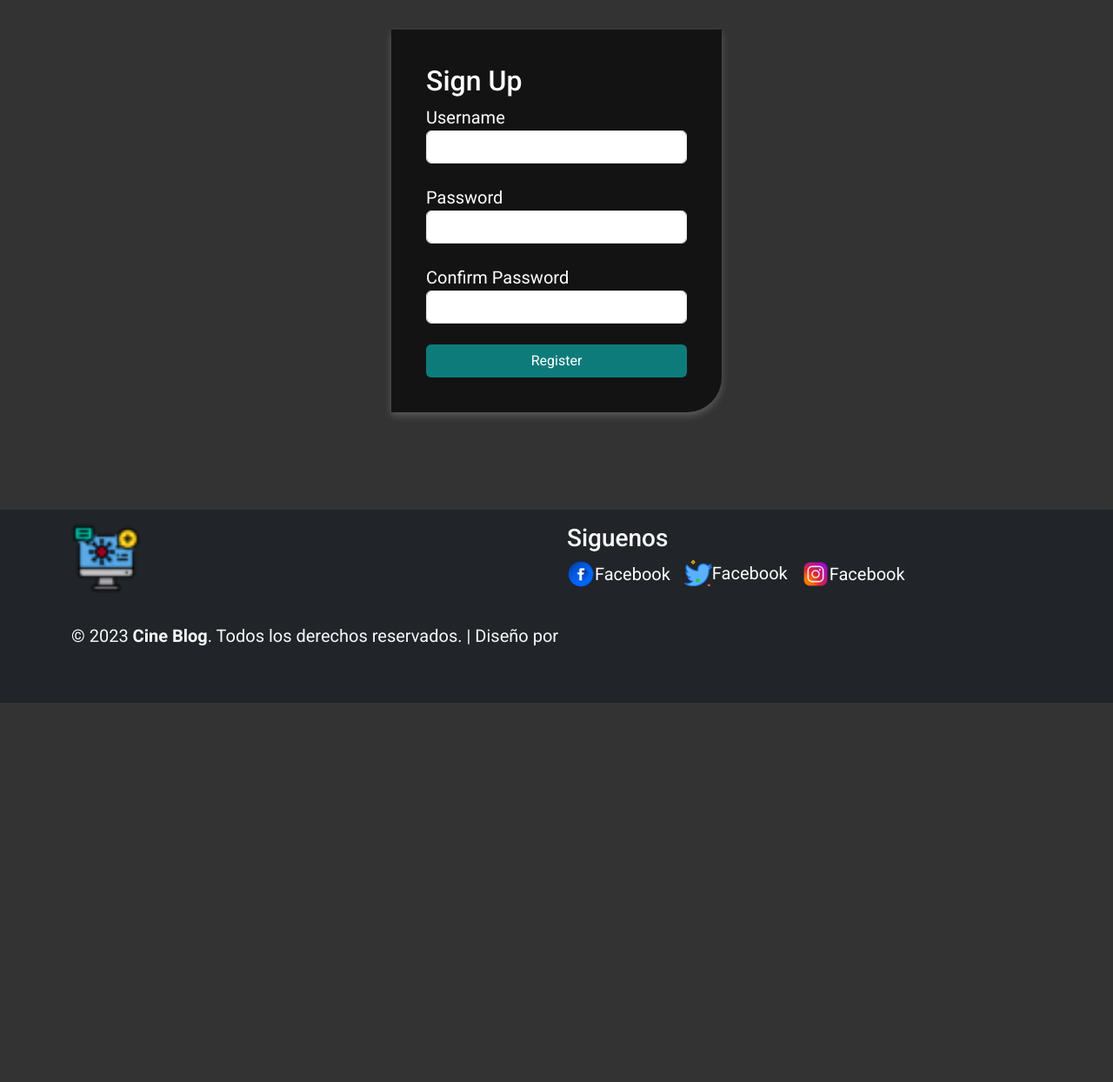
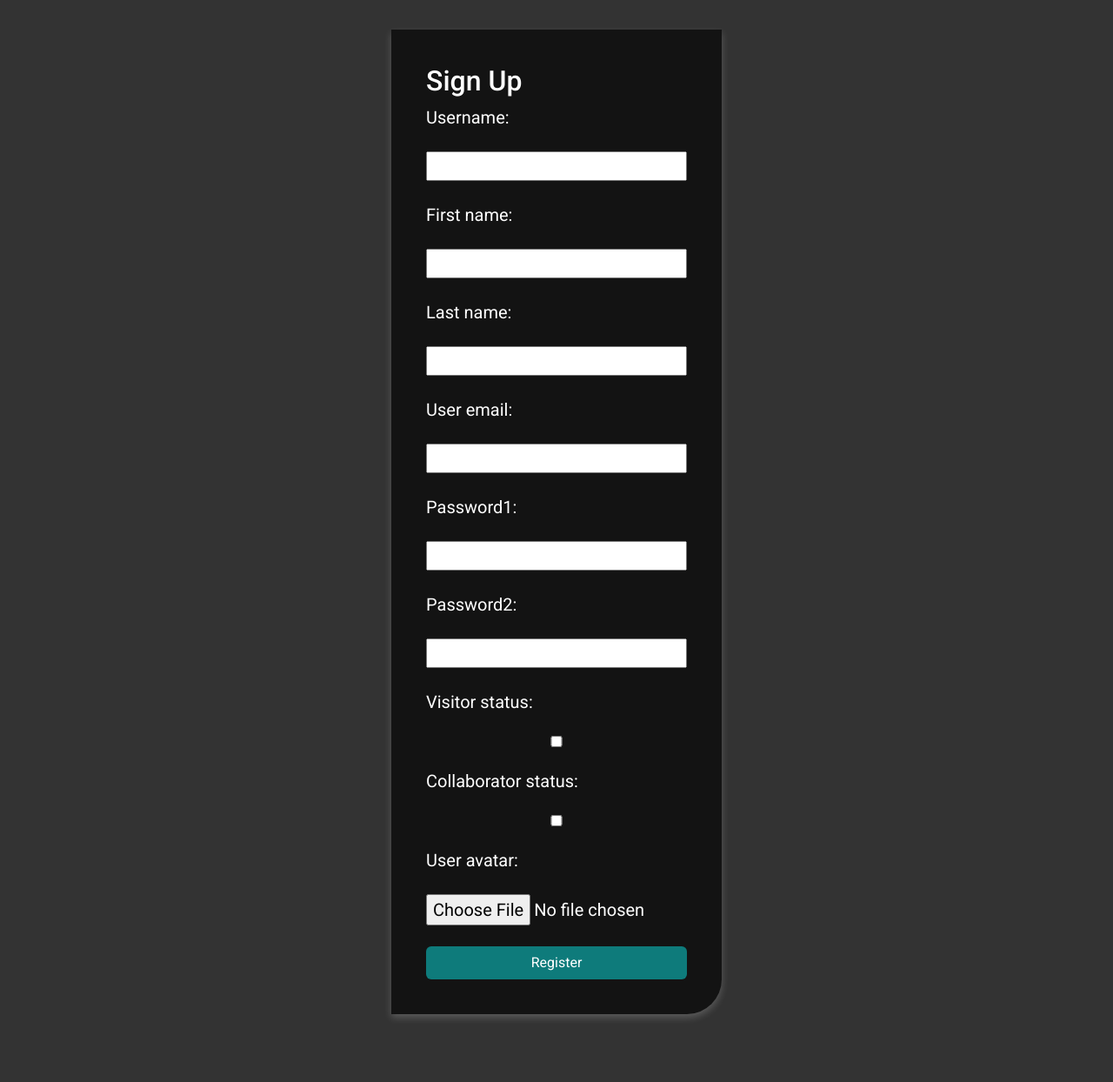
Before and after one commit to LucianoJavierCostaPeralta/cine_blog, a Django app: page /signup/ in a window 1280 px wide. Shown: the part 78-1322 px from the top of the page at 87% size. Before the commit the page ends 886 px from the top, so only its background shows below. Run offline with Django 4.2, Linux system fonts and the light colour scheme.

Commit message:
agregada funcionalidad para registro de usuario

```diff
--- /dev/null
+++ b/blog_site/forms.py
@@ -0,0 +1,92 @@
+from django import forms
+from django.conf import settings
+from django.core.exceptions import ValidationError
+import os
+from .models import User
+from django.core.files import File
+
+class RegistrationForm(forms.Form):
+    username = forms.CharField(max_length=150, required=True)
+    first_name = forms.CharField(max_length=30, required=True)
+    last_name = forms.CharField(max_length=30, required=True)
+    user_email = forms.EmailField(max_length=254, required=True)
+    password1 = forms.CharField(widget=forms.PasswordInput, required=True)
+    password2 = forms.CharField(widget=forms.PasswordInput)
+
+    #visitor status as collaborator or visitor
+    visitor_status = forms.BooleanField(required=False)
+    collaborator_status = forms.BooleanField(required=False)
+
+    user_avatar = forms.ImageField(required=False)
+
+    def username_validation(self):
+        username = self.cleaned_data.get('username')
+
+        if User.objects.filter(username=username).exists():
+            raise ValidationError("This username is already taken. Please choose a different one.")
+        else:
+            return username
+
+    def email_validation(self):
+        email = self.cleaned_data.get('user_email')
+
+        if User.objects.filter(user_email=email).exists():
+            raise ValidationError("This email is already registered. Please use a different one.")
+        else:
+            return email
+
+    def status_validation(self):
+        cleaned_data = super().clean()
+        visitor_value = cleaned_data.get('visitor_status')
+        collaborator_value = cleaned_data.get('collaborator_status')
+
+        if (visitor_value == False and collaborator_value == False):
+            raise forms.ValidationError("Please choose at least one option.")
+        elif (visitor_value == True and collaborator_value == True):
+            raise forms.ValidationError("Please select only one option.")
+        else:
+            return cleaned_data
+
+    def password_validation(self):
+        cleaned_data = super().clean()
+        password1_value = cleaned_data.get('password1')
+        password2_value = cleaned_data.get('password2')
+
+        if password1_value != password2_value:
+            raise forms.ValidationError("Passwords do not match.")
+        else:
+            return cleaned_data
+
+    def user_avatar_validation(self):
+        user_avatar = self.cleaned_data.get('user_avatar')
+
+        if user_avatar is None:
+            default_user_avatar = os.path.join(settings.STATIC_URL, "images/default-profile.jpg")
+            user_avatar = default_user_avatar
+            self.cleaned_data['user_avatar'] = user_avatar
+
+        return user_avatar
+
+
+    def save_to_database(self):
+        cleaned_data = self.cleaned_data
+        user_avatar = cleaned_data.get('user_avatar')
+        username = cleaned_data.get('username')
+        first_name = cleaned_data.get('first_name')
+        last_name = cleaned_data.get('last_name')
+        user_email = cleaned_data.get('user_email')
+        visitor_status = cleaned_data.get('visitor_status')
+        collaborator_status = cleaned_data.get('collaborator_status')
+
+        user = User(
+            username=username,
+            first_name=first_name,
+            last_name=last_name,
+            user_email=user_email,
+            user_password=self.cleaned_data['password1'],
+            user_avatar = user_avatar,
+            visitor_status=visitor_status,
+            collaborator_status=collaborator_status
+        )
+
+        user.save()
--- a/blog_site/templates/signin.html
+++ b/blog_site/templates/signin.html
@@ -2,8 +2,10 @@
 
 <div class="row justify-content-center my-5">
   <div class="col-md-4 form">
+    {% csrf_token %}
+
     <h2>Sign In</h2>
-    <form class="d-flex flex-column gap-4">
+    <form class="d-flex flex-column gap-4" method='POSTs'>
       <div class="form-group">
         <label for="username">Username</label>
         <input
--- a/blog_site/templates/signup.html
+++ b/blog_site/templates/signup.html
@@ -3,37 +3,9 @@
 <div class="row justify-content-center my-5">
   <div class="col-md-4 form">
     <h2>Sign Up</h2>
-    <form class="d-flex flex-column gap-4">
-      <div class="form-group">
-        <label for="username">Username</label>
-        <input
-          type="text"
-          class="form-control"
-          id="username"
-          name="username"
-          required
-        />
-      </div>
-      <div class="form-group">
-        <label for="password1">Password</label>
-        <input
-          type="password"
-          class="form-control"
-          id="password"
-          name="password1"
-          required
-        />
-      </div>
-      <div class="form-group">
-        <label for="password2">Confirm Password</label>
-        <input
-          type="password"
-          class="form-control"
-          id="confirmPassword"
-          name="password2"
-          required
-        />
-      </div>
+    <form class="d-flex flex-column gap-4" method='POST'>
+      {% csrf_token %}
+      {{ registration_form }}
       <button type="submit" class="btn">Register</button>
     </form>
   </div>
--- a/blog_site/views.py
+++ b/blog_site/views.py
@@ -1,5 +1,6 @@
-from django.shortcuts import render, get_object_or_404
+from django.shortcuts import render, get_object_or_404, HttpResponse
 from .models import Article
+from .forms import RegistrationForm
 
 # Create your views here.
 def home(request):
@@ -9,7 +10,37 @@ def about(request):
     return render(request, 'about.html')
 
 def signup(request):
-    return render(request, 'signup.html')
+    if request.method == 'POST':
+        form = RegistrationForm(request.POST, request.FILES)
+
+        if form.is_valid():
+            form.username_validation()
+            form.email_validation()
+
+            # Validate the status fields
+            form.status_validation()
+
+            # Validate the password fields
+            form.password_validation()
+
+            # Validate the user avatar field
+            form.user_avatar_validation()
+
+            # Save the form data to the database
+            form.save_to_database()
+
+                # Redirect to a success page after successful registration
+            return HttpResponse('user registration successfull')
+            """except:
+                # If any validation error occurs, display the form with the error
+                return render(request, 'signup.html', {'registration_form': RegistrationForm})"""
+    else:
+        # Display an empty registration form for GET requests
+        form = RegistrationForm()
+
+    return render(request, 'signup.html', {'registration_form': RegistrationForm})
+
+
 
 def signin(request):
     return render(request, 'signin.html')
```
Also changed, not shown: blog_site/admin.py (+11 -1 lines), blog_site/static/images/default-profile.jpg (added), db.sqlite3, media/user_avatars/default-profile.jpg (added), media/user_avatars/default-profile_Ys9G8Uj.jpg (added).
